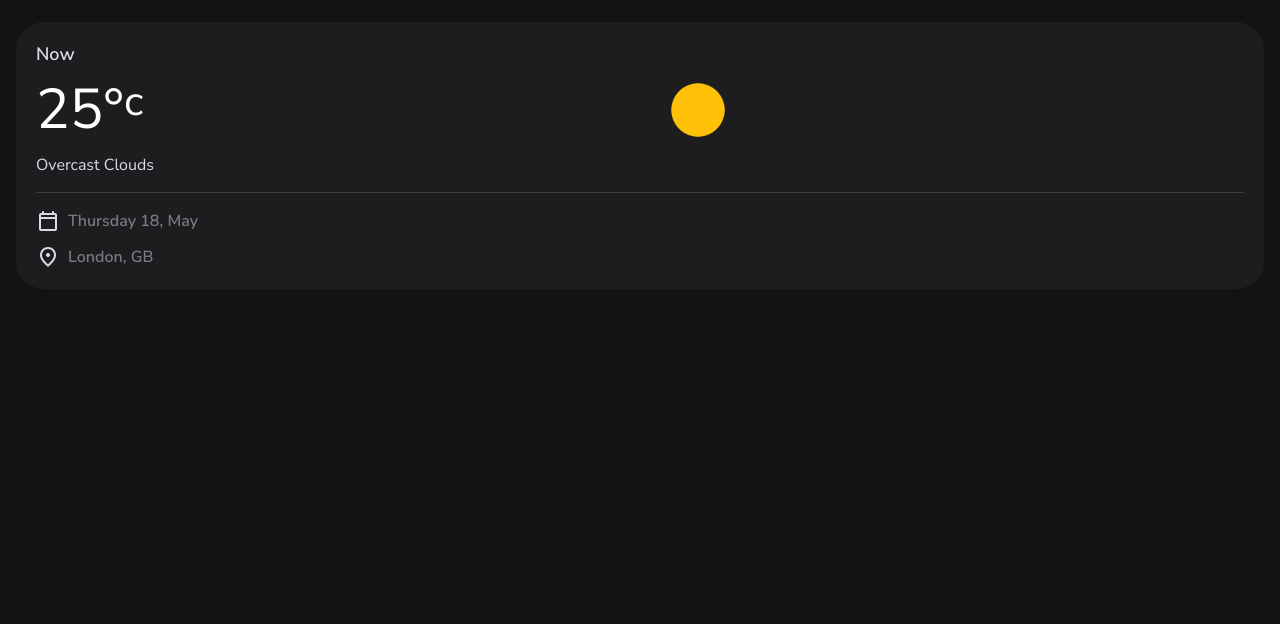
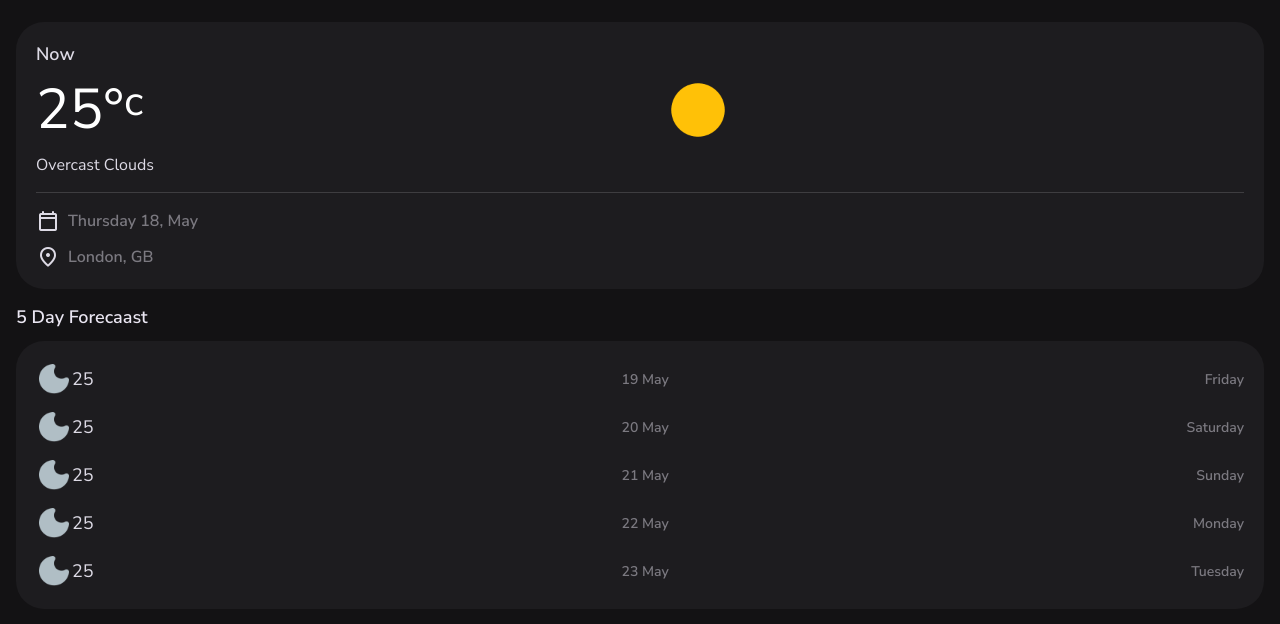
Before and after one commit to atle-gang/weather-app, a website built with webpack: page dist/index.html in a window 1280 px wide. Shown: the part 74-698 px from the top of the page. Built offline with nearby package versions, Linux system fonts and the light colour scheme; no server answers.

Commit message:
Create and style weather forecast content

```diff
--- a/dist/css/style.css
+++ b/dist/css/style.css
@@ -484,12 +484,29 @@ article.container::before {
 .current-weather-card .meta-text { color: var(--on-surface-variant); }
 
 
-
 /*-----------------------------------*\
   Highlights
 \*-----------------------------------*/
+.forecast-card .title-2 { margin-block-end: 0; }
 
+.forecast-card :is(.card-item, .icon-wrapper) {
+  display: flex;
+  align-items: center;
+}
 
+.forecast-card .card-item:not(:last-child) { margin-block-end: 12px; }
+
+.forecast-card.icon-wrapper { gap: 8px; }
+
+.forecast-card .label-1 {
+  color: var(--on-surface-variant);
+  font-weight: var(--weight-semiBold);
+}
+
+.forecast-card .card-item > .label-1 {
+  width: 100%;
+  text-align: right;
+}
 
 
 
--- a/dist/index.html
+++ b/dist/index.html
@@ -86,6 +86,76 @@
                         </ul>
                     </div>
                 </section>
+
+                <!-- Forecast -->
+                <section class="section forecast" aria-labelledby="forecast-label" data-5-day-forecast>
+                    <h2 class="title-2" id="forecaast-label">5 Day Forecaast</h2>
+
+                    <div class="card card-lg forecast-card">
+                        <ul>
+                            <li class="card-item">
+                                <div class="icon-wrapper">
+                                    <img src="./images/weather_icons/01n.png" width="36" height="36" class="weather-icon" alt="Overcast Clouds">
+
+                                    <span class="span">
+                                        <p class="title-2">25</p>
+                                    </span>
+                                </div>
+
+                                <p class="label-1">19 May</p>
+                                <p class="label-1">Friday</p>
+                            </li>
+                            <li class="card-item">
+                                <div class="icon-wrapper">
+                                    <img src="./images/weather_icons/01n.png" width="36" height="36" class="weather-icon" alt="Overcast Clouds">
+
+                                    <span class="span">
+                                        <p class="title-2">25</p>
+                                    </span>
+                                </div>
+
+                                <p class="label-1">20 May</p>
+                                <p class="label-1">Saturday</p>
+                            </li>
+                            <li class="card-item">
+                                <div class="icon-wrapper">
+                                    <img src="./images/weather_icons/01n.png" width="36" height="36" class="weather-icon" alt="Overcast Clouds">
+
+                                    <span class="span">
+                                        <p class="title-2">25</p>
+                                    </span>
+                                </div>
+
+                                <p class="label-1">21 May</p>
+                                <p class="label-1">Sunday</p>
+                            </li>
+                            <li class="card-item">
+                                <div class="icon-wrapper">
+                                    <img src="./images/weather_icons/01n.png" width="36" height="36" class="weather-icon" alt="Overcast Clouds">
+
+                                    <span class="span">
+                                        <p class="title-2">25</p>
+                                    </span>
+                                </div>
+
+                                <p class="label-1">22 May</p>
+                                <p class="label-1">Monday</p>
+                            </li>
+                            <li class="card-item">
+                                <div class="icon-wrapper">
+                                    <img src="./images/weather_icons/01n.png" width="36" height="36" class="weather-icon" alt="Overcast Clouds">
+
+                                    <span class="span">
+                                        <p class="title-2">25</p>
+                                    </span>
+                                </div>
+
+                                <p class="label-1">23 May</p>
+                                <p class="label-1">Tuesday</p>
+                            </li>
+                        </ul>
+                    </div>
+                </section>
             </div>
         </article>
     </main>
```
